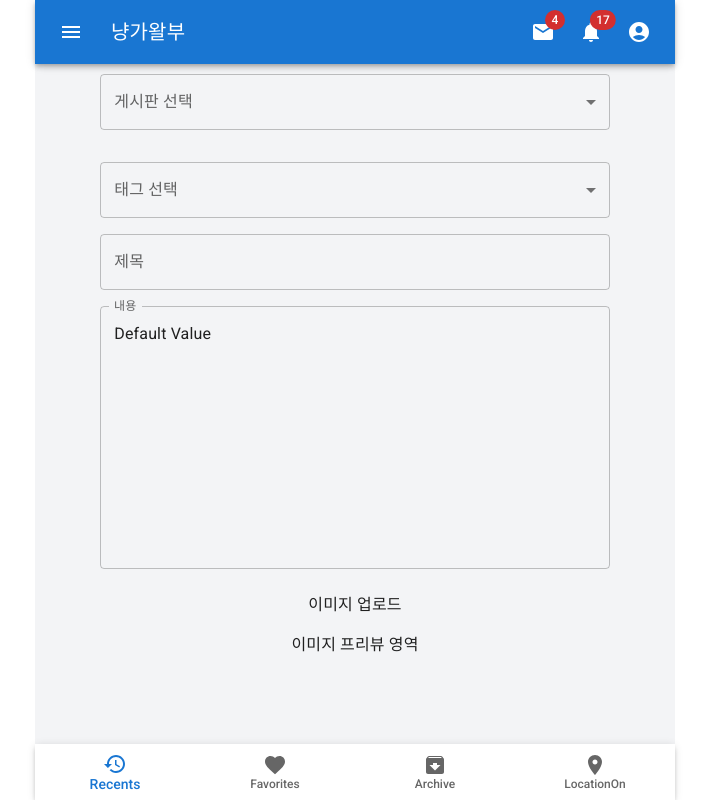
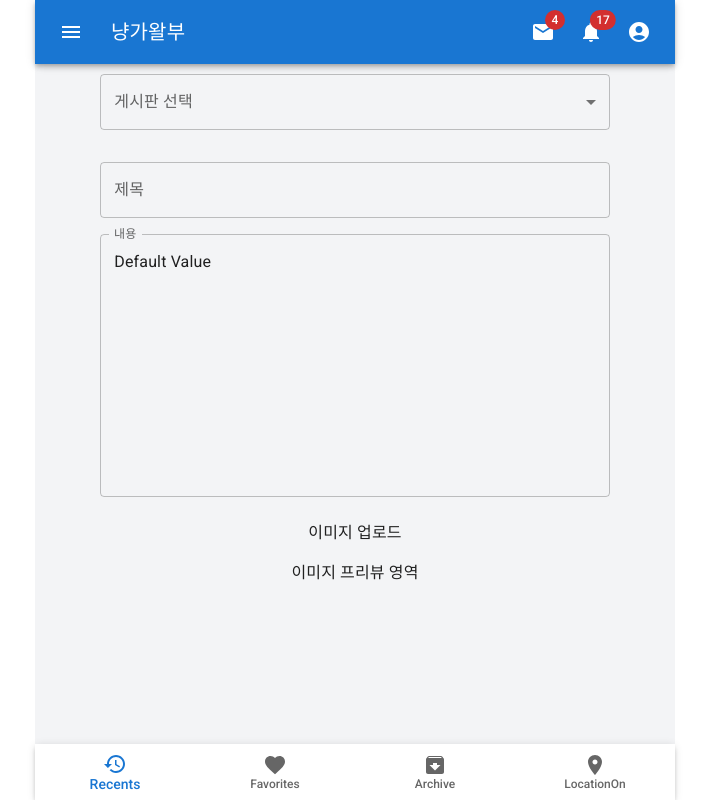
Before and after one commit to gywls20/Palette-Pets-Front, a React (Vite) app: page /article/write in a window 1280 px wide. Shown: the whole page, without its empty margins (285-994 px from the left). Built offline with nearby package versions, Linux system fonts and the light colour scheme.

Commit message:
article추가

```diff
--- a/src/components/article/write/block/ArticleWriteBlock.jsx
+++ b/src/components/article/write/block/ArticleWriteBlock.jsx
@@ -12,9 +12,7 @@ const ArticleWriteBlock = () => {
 
 
         <div>
-
             <SelectBoard/>
-            <SelectTags/>
             <InputTitleContent/>
             <ArticleImageUploadComp/>
             <ArticleImagePreviewComp/>
```
